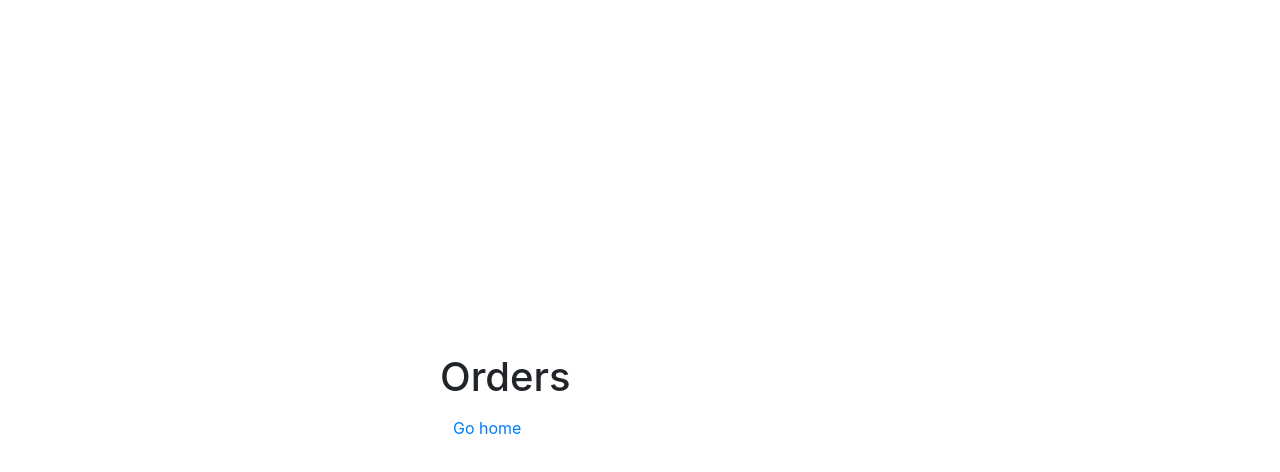
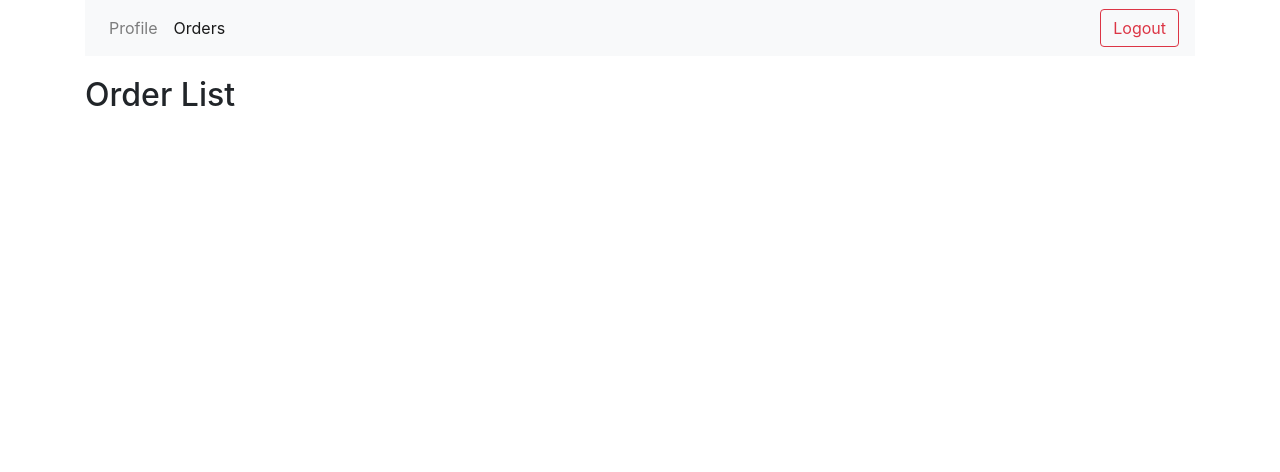
Before and after one commit to Joypaul11/fuzzy-octo-fortnight, a React (Create React App) app in the folder client/: page /orders in a window 1280 px wide. Shown: the top 472 px of the page. Built offline with nearby package versions, Linux system fonts and the light colour scheme; no server answers; sample sign-in values are in the browser's storage.

Commit message:
Navbar added

```diff
--- a/client/public/index.html
+++ b/client/public/index.html
@@ -24,7 +24,7 @@
       work correctly both with client-side routing and a non-root public URL.
       Learn how to configure a non-root public URL by running `npm run build`.
     -->
-    <title>React App</title>
+    <title>o.Order</title>
   </head>
   <body>
     <noscript>You need to enable JavaScript to run this app.</noscript>
--- a/client/src/App.js
+++ b/client/src/App.js
@@ -12,10 +12,11 @@ import Order from './components/Order';
 function App() {
   return (
     <Container
-      className="d-flex align-items-center justify-content-center"
+    className="d-flex"
+      // className="d-flex align-items-center justify-content-center"
       style={{ minHeight: "100vh" }}
     >
-      <div className="w-100" style={{ maxWidth: "400px" }}>
+      <div className="w-100" style={{ maxWidth: "100%" }}>
         <Router>
           <AuthProvider>
             <Switch>
--- /dev/null
+++ b/client/src/components/Navbar.css
@@ -0,0 +1,3 @@
+.app-navbar {
+    margin-bottom: 20px;
+}
--- /dev/null
+++ b/client/src/components/Navbar.js
@@ -0,0 +1,37 @@
+import React, { useState } from 'react';
+import { Navbar, Nav, Button } from 'react-bootstrap';
+import './Navbar.css';
+import { Link, useHistory, useLocation } from 'react-router-dom';
+import { useAuth } from '../contexts/AuthContext';
+
+export default function AppNavbar() {
+    const { logout } = useAuth();
+    const history = useHistory();
+    const location = useLocation();
+
+
+    async function handleLogout() {
+        // setError("")
+        try {
+          await logout()
+          history.push("/login")
+        } catch {
+        //   setError("Failed to log out")
+        }
+    }
+    return (
+        <div className="app-navbar">
+        <Navbar bg="light" expand="lg">
+            {/* <Navbar.Brand><Link to="/">O-View</Link></Navbar.Brand> */}
+            <Navbar.Toggle aria-controls="basic-navbar-nav" />
+            <Navbar.Collapse id="basic-navbar-nav">
+                <Nav className="mr-auto" activeKey={location.pathname}>
+                <Nav.Link href="/" >Profile</Nav.Link>
+                <Nav.Link href="/orders">Orders</Nav.Link>
+                </Nav>
+            </Navbar.Collapse>
+            <Button variant="outline-danger" onClick={handleLogout}>Logout</Button>
+        </Navbar>
+        </div>
+    )
+}
--- a/client/src/components/Order.js
+++ b/client/src/components/Order.js
@@ -49,7 +49,7 @@ export default function Order({location }) {
         return (
 
             <div>
-                <h1>Order</h1>
+                <h2 className="mb-4">Order</h2>
                 <Card style={{ width: '18rem' }}>
                     <Card.Body>
                         <Card.Title>TITLE: {order.title}</Card.Title>
--- a/client/src/components/OrderList.js
+++ b/client/src/components/OrderList.js
@@ -34,15 +34,16 @@ export default function OrderList(props) {
         fetchData();
     }, [])
 
+    const arrangeOrderData = (order) => {
+        console.log(order);
+    }
+
     return (
         <>
-        <h1>Orders</h1>
+        <h2 className="mb-4">Order List</h2>
         <ListGroup>
             {orders}
         </ListGroup>
-        <Button variant="link" onClick={() => history.push('/')}>
-            Go home
-        </Button>
         </>
     )
 }
--- a/client/src/components/PrivateRoute.js
+++ b/client/src/components/PrivateRoute.js
@@ -1,5 +1,7 @@
 import { Route, Redirect } from 'react-router-dom';
 import { useAuth } from '../contexts/AuthContext';
+
+import AppNavbar from './Navbar';
 
 export default function PrivateRoute({component: Component, ...rest}) {
     const { currentUser } = useAuth();
@@ -8,7 +10,13 @@ export default function PrivateRoute({component: Component, ...rest}) {
         <Route
             {...rest}
             render={props => {
-                return currentUser ? <Component {...props} /> : <Redirect to="/login" />
+                return currentUser ?
+                    <>
+                        <AppNavbar/>
+                        <Component {...props} />
+                    </>
+                     :
+                    <Redirect to="/login" />
             }}
         ></Route>
     )
--- a/client/src/components/Profile.js
+++ b/client/src/components/Profile.js
@@ -28,10 +28,10 @@ export default function Profile() {
 
     return (
         <>
-            <h1>Home</h1>
+            <h2 className="mb-4">Profile</h2>
             <Card>
                 <Card.Body>
-                    <h2 className="text-center mb-4">Profile</h2>
+
                     <strong>Name:</strong> {user.name} <br/>
                     <strong>Email:</strong> {user.email} <br/>
                     <strong>Phone: </strong> {user.phone}
```
